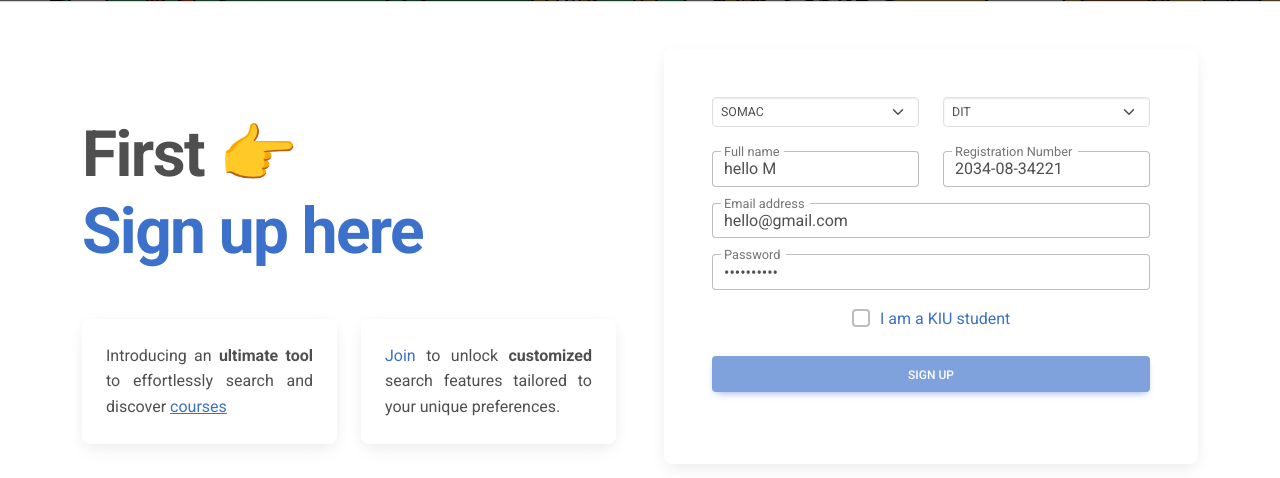
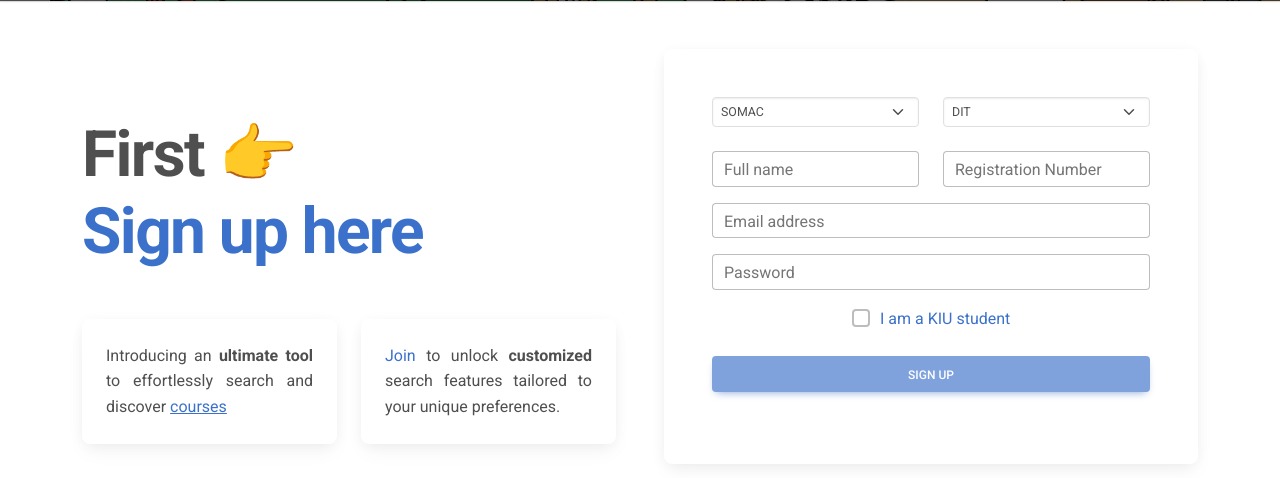
Before and after one commit to spidertabs/trvpsearch, a PHP site: page / in a window 1280 px wide. Shown: the part 657-1135 px from the top of the page. Run offline with PHP 8.4, Linux system fonts and the light colour scheme; the visitor is signed in with stand-in values (Sample User, id 1).

Commit message:
Update index.php

```diff
--- a/index.php
+++ b/index.php
@@ -184,7 +184,7 @@ $get = new Trvpsearch($link);
                   <!-- Full name -->
                   <div class="col">
                     <div data-mdb-input-init class="form-outline">
-                      <input type="text" id="fullname" name="fullname" class="form-control " autocomplete="off" value="hello M" />
+                      <input type="text" id="fullname" name="fullname" class="form-control " autocomplete="off" />
                       <label class="form-label" for="fullname">Full name</label>
                     </div>
                     <div id="fullnameErr" class="mt-n2"></div>
@@ -192,7 +192,7 @@ $get = new Trvpsearch($link);
                   <!-- Registration Number -->
                   <div class="col">
                     <div data-mdb-input-init class="form-outline">
-                      <input type="text" id="regNo" name="regNo" class="form-control" autocomplete="off" value="2034-08-34221" />
+                      <input type="text" id="regNo" name="regNo" class="form-control" autocomplete="off" />
                       <label class="form-label" for="regNo">Registration Number</label>
                     </div>
                     <div id="regNoErr" class="mt-n2"></div>
@@ -201,7 +201,7 @@ $get = new Trvpsearch($link);
                 <div class="mt-4 mb-3">
                   <!-- Email -->
                   <div data-mdb-input-init class="form-outline">
-                    <input type="email" id="email" name="email" class="form-control " autocomplete="off" value="hello@gmail.com" />
+                    <input type="email" id="email" name="email" class="form-control " autocomplete="off" />
                     <label class="form-label" for="emailaddress">Email address </label>
                   </div>
                   <div id="emailErr" class="mt-n2"></div>
@@ -209,7 +209,7 @@ $get = new Trvpsearch($link);
                 <div class="mt-4 mb-3">
                   <!-- password -->
                   <div data-mdb-input-init class="form-outline">
-                    <input type="password" id="password" name="password" class="form-control " autocomplete="off" value="hellogmail" />
+                    <input type="password" id="password" name="password" class="form-control " autocomplete="off" />
                     <label class="form-label" for="password">Password </label>
                   </div>
                   <div id="passwordErr" class="mt-n2"></div>
```
